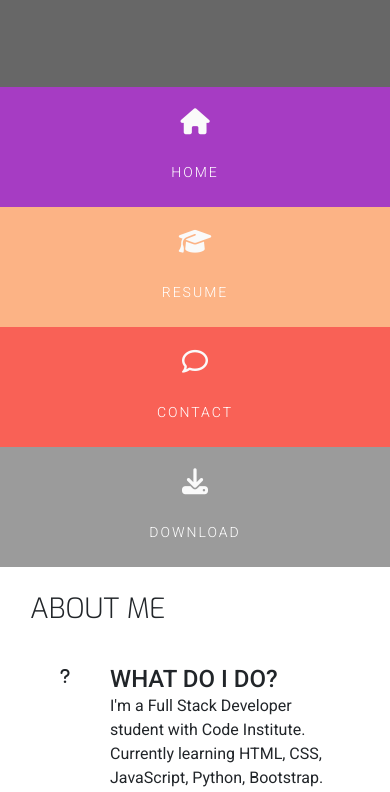
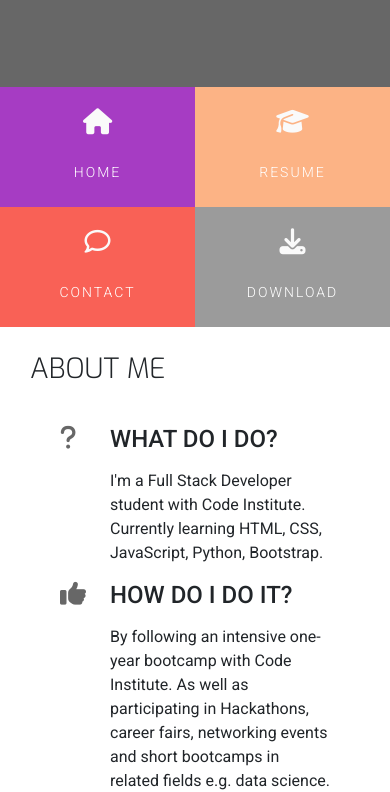
Before and after one commit to barty-s/resume, a plain HTML site: page index.html in a window 390 px wide. Shown: the part 492-1284 px from the top of the page. Drawn offline with nearby package versions, Linux system fonts and the light colour scheme.

Commit message:
Fix typo in menu section on all files

```diff
--- a/assets/css/style.css
+++ b/assets/css/style.css
@@ -119,7 +119,7 @@ header {
 .section-column {
   display: table-cell;
   padding: 0 30px 30px;
-  font: none;
+  float: none;
 }
 
 .section-heading {
@@ -206,3 +206,13 @@ footer {
 #footer-details {
   padding: 20px;
 }
+
+/* Three reasons section */
+.three-reasons-icon {
+  font-size: 26px;
+  color: #676767;
+}
+
+.three-reasons-heading {
+  margin-bottom: 15px;
+}
--- a/index.html
+++ b/index.html
@@ -47,7 +47,7 @@
             <div class="col">
               <ul id="nav" class="list-inline menucontainer">
                 <li
-                  class="col- col-sm-3 ui-menu-color-home list-inline-item menuitem"
+                  class="col-6 col-sm-3 ui-menu-color-home list-inline-item menuitem"
                 >
                   <a href="#" class="hvr-sweep-to-bottom"
                     ><i class="fa fa-home" aria-hidden="true"></i
@@ -55,7 +55,7 @@
                   >
                 </li>
                 <li
-                  class="col- col-sm-3 ui-menu-color-resume list-inline-item menuitem"
+                  class="col-6 col-sm-3 ui-menu-color-resume list-inline-item menuitem"
                 >
                   <a href="#" class="hvr-sweep-to-bottom"
                     ><i class="fa fa-graduation-cap" aria-hidden="true"></i
@@ -63,7 +63,7 @@
                   >
                 </li>
                 <li
-                  class="col- col-sm-3 ui-menu-color-contact list-inline-item menuitem"
+                  class="col-6 col-sm-3 ui-menu-color-contact list-inline-item menuitem"
                 >
                   <a href="#" class="hvr-sweep-to-bottom"
                     ><i class="fa fa-comment-o" aria-hidden="true"></i
@@ -71,7 +71,7 @@
                   >
                 </li>
                 <li
-                  class="col- col-sm-3 ui-menu-color-download list-inline-item menuitem"
+                  class="col-6 col-sm-3 ui-menu-color-download list-inline-item menuitem"
                 >
                   <a href="#" class="hvr-sweep-to-bottom"
                     ><i class="fa fa-download" aria-hidden="true"></i
```
Also changed, not shown: contact.html (+4 -4 lines), resume.html (+4 -4 lines).
